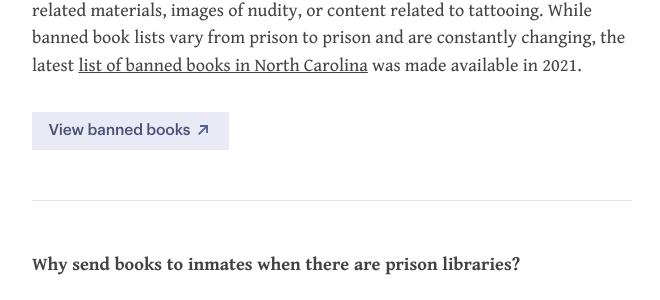
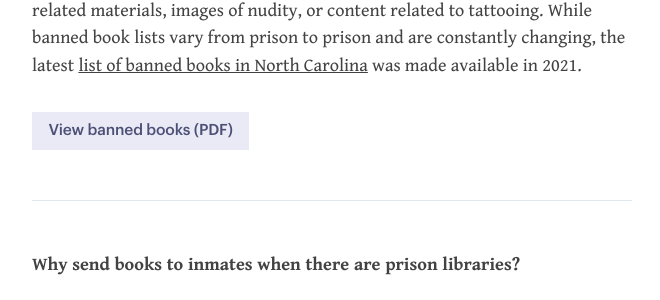
Before and after one commit to prisonbookscollective/prisonbookscollective.github.io, a Jekyll site: the page built from faq.md, in a window 1280 px wide and 900 px high, scrolled down 1004 px. Shown: the part 138-438 px from the top of the window, without its empty margins (104-764 px from the left). Built offline with Jekyll 4.4.1, drawn with Linux system fonts in a browser that asks for light colours.

Commit message:
Updates banned books PDF

```diff
--- a/faq.md
+++ b/faq.md
@@ -18,8 +18,8 @@
 	</dd>
 	<dt><p>What books do you need? What books are banned?</p></dt>
 	<dd>
-		<p>Our <a href="/support-us#donate-books">support</a> page lists books that are in high-demand. Please note that prisons do not accept hardbacks or books that contain markings or highlighting, gang-related materials, images of nudity, or content related to tattooing. While banned book lists vary from prison to prison and are constantly changing, the latest <a href="/img/resource-banned-books-2021.pdf">list of banned books in North Carolina</a> was made available in 2021.</p>
-		<a href="/img/resource-banned-books-2021.pdf" class="btn-secondary external-link">View banned books</a>
+		<p>Our <a href="/support-us#donate-books">support</a> page lists books that are in high-demand. Please note that prisons do not accept hardbacks or books that contain markings or highlighting, gang-related materials, images of nudity, or content related to tattooing. While banned book lists vary from prison to prison and are constantly changing, the latest <a href="/img/resource-banned-books-2022.pdf">list of banned books in North Carolina</a> was made available in 2021.</p>
+		<a href="/img/resource-banned-books-2022.pdf" class="btn-secondary">View banned books (PDF)</a>
 	</dd>
 	<dt><p>Why send books to inmates when there are prison libraries?</p></dt>
 	<dd>
```
Also changed, not shown: 2 other files.
